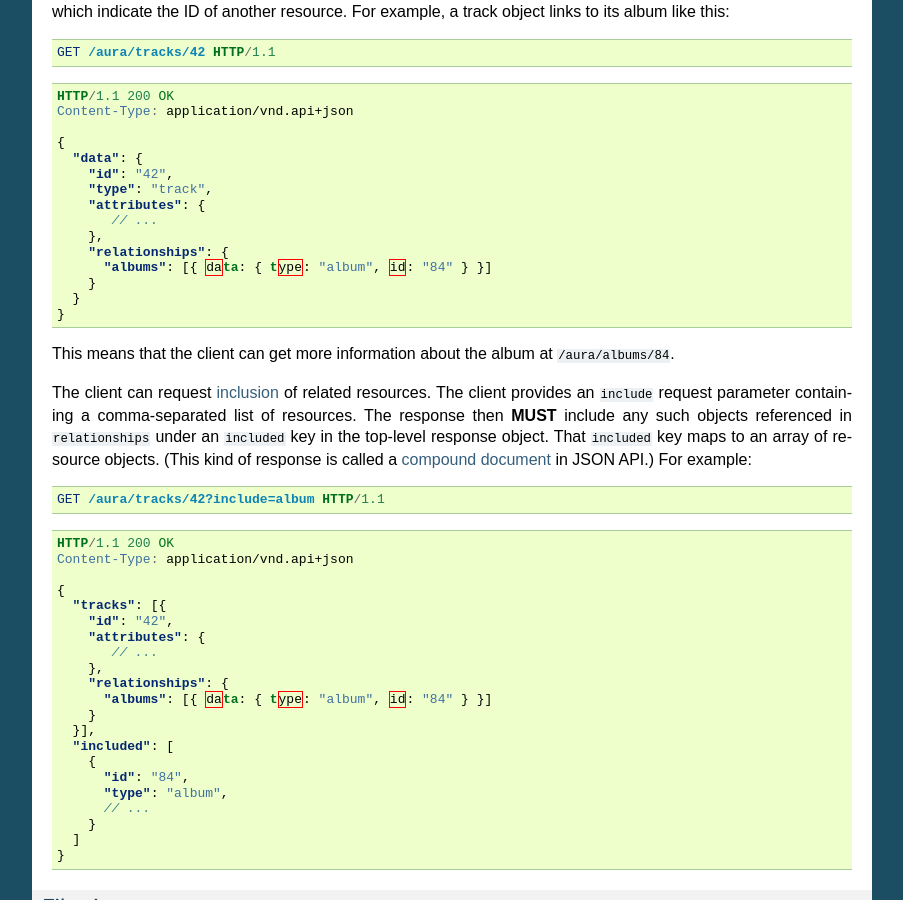
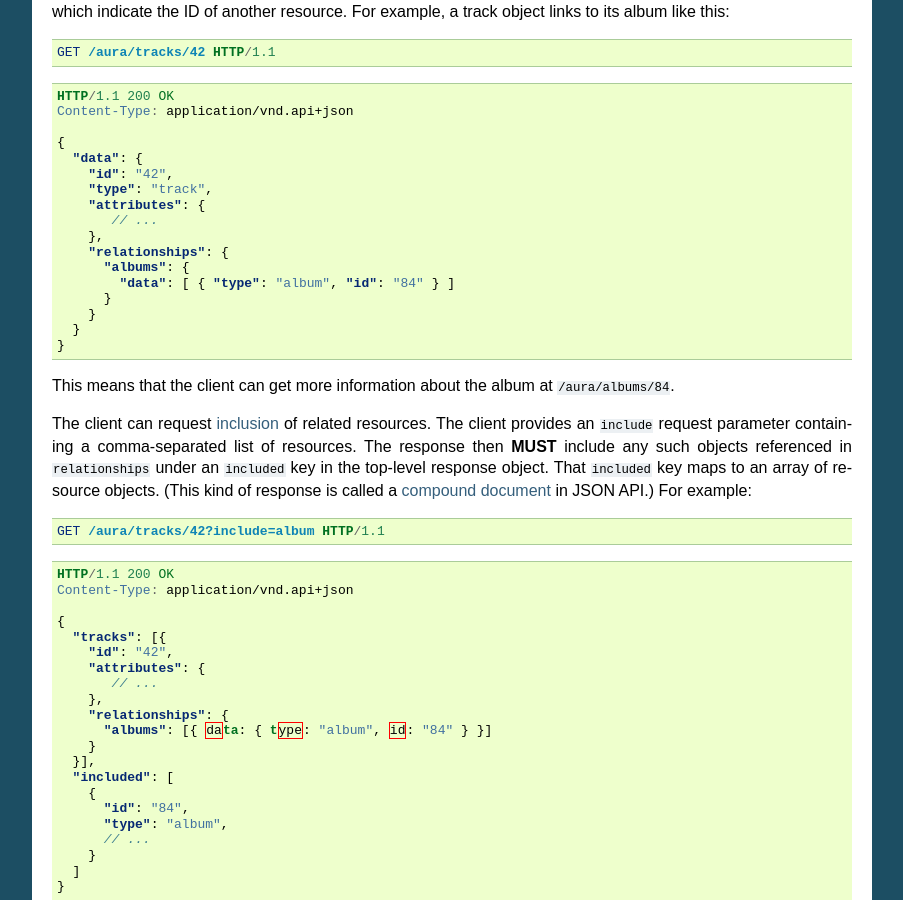
Before and after one commit to beetbox/aura, a Sphinx documentation site: the page built from docs/api.rst, in a window 1280 px wide and 900 px high, scrolled down 1638 px. Shown: the whole window, without its empty margins (198-1101 px from the left). Built offline with Sphinx 7.4.7, drawn with Linux system fonts in a browser that asks for light colours.

Commit message:
Fixed track=>albums relationship example

```diff
--- a/docs/api.rst
+++ b/docs/api.rst
@@ -138,7 +138,9 @@ For example, a track object links to its album like this:
            // ...
         },
         "relationships": {
-          "albums": [{ data: { type: "album", id: "84" } }]
+          "albums": {
+            "data": [ { "type": "album", "id": "84" } ]
+          }
         }
       }
     }
```
